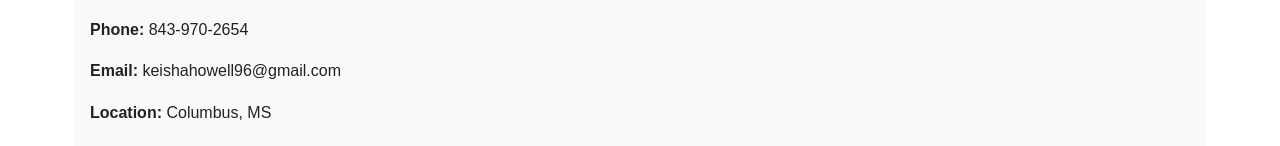
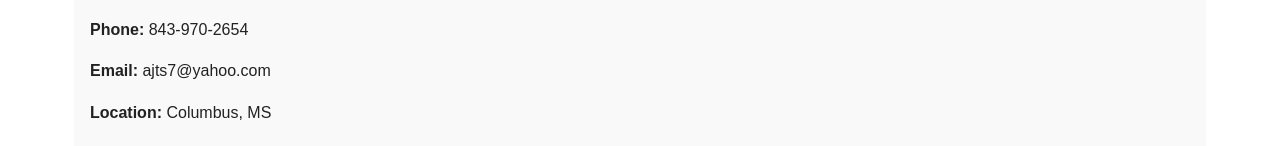
Before and after one commit to keishahowell96-oss/aj-tax-services-, a plain HTML site: page index.html in a window 1280 px wide. Shown: the part 2063-2209 px from the top of the page. Drawn offline with Linux system fonts and the light colour scheme.

Commit message:
Update index.html

```diff
--- a/index.html
+++ b/index.html
@@ -199,7 +199,7 @@
     <h3 style="margin-top:2rem;">Contact Information</h3>
     <h2>Contact Us</h2>
     <p><strong>Phone:</strong> 843-970-2654</p>
-    <p><strong>Email:</strong> keishahowell96@gmail.com</p>
+    <p><strong>Email:</strong> ajts7@yahoo.com</p>
     <p><strong>Location:</strong> Columbus, MS</p>
     <p><strong>Office Hours:</strong> Monday – Saturday | 9:00 AM – 6:00 PM</p>
     <p>Appointments available in-person or virtually.</p>
```
